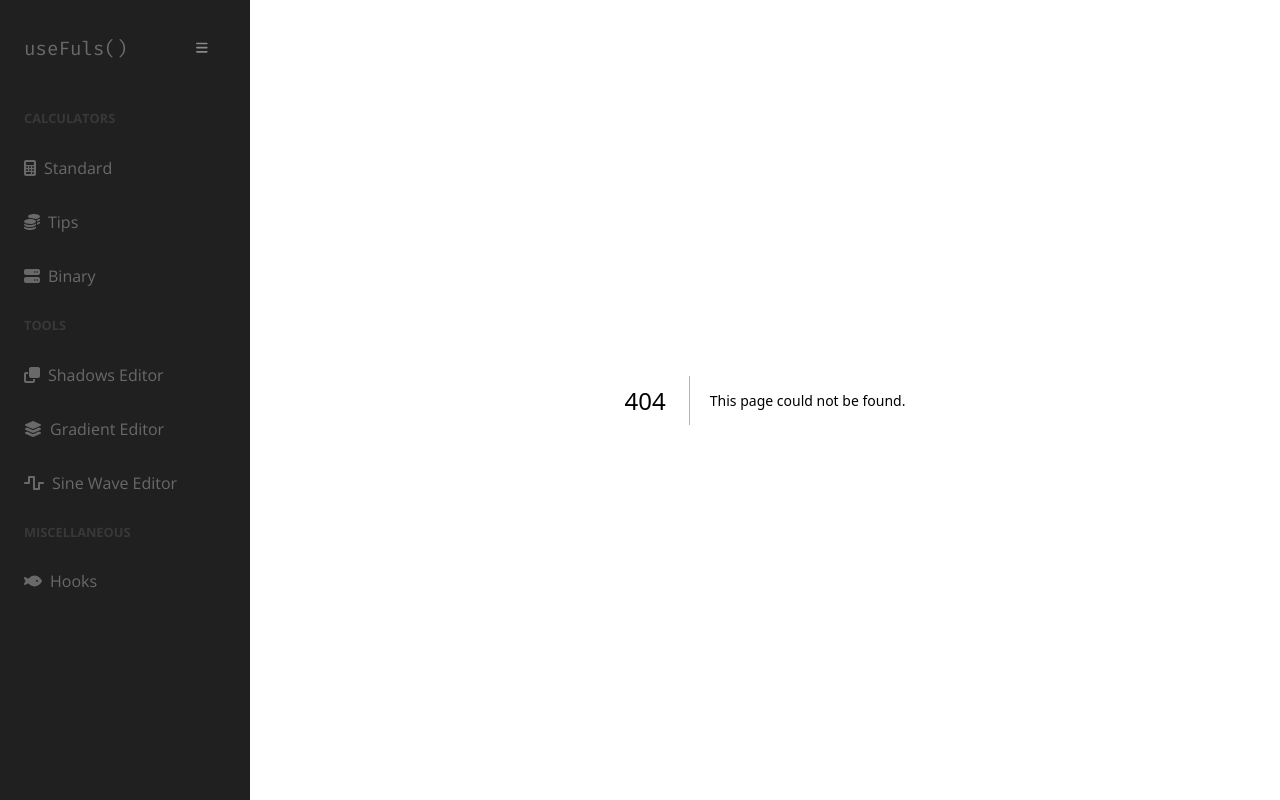
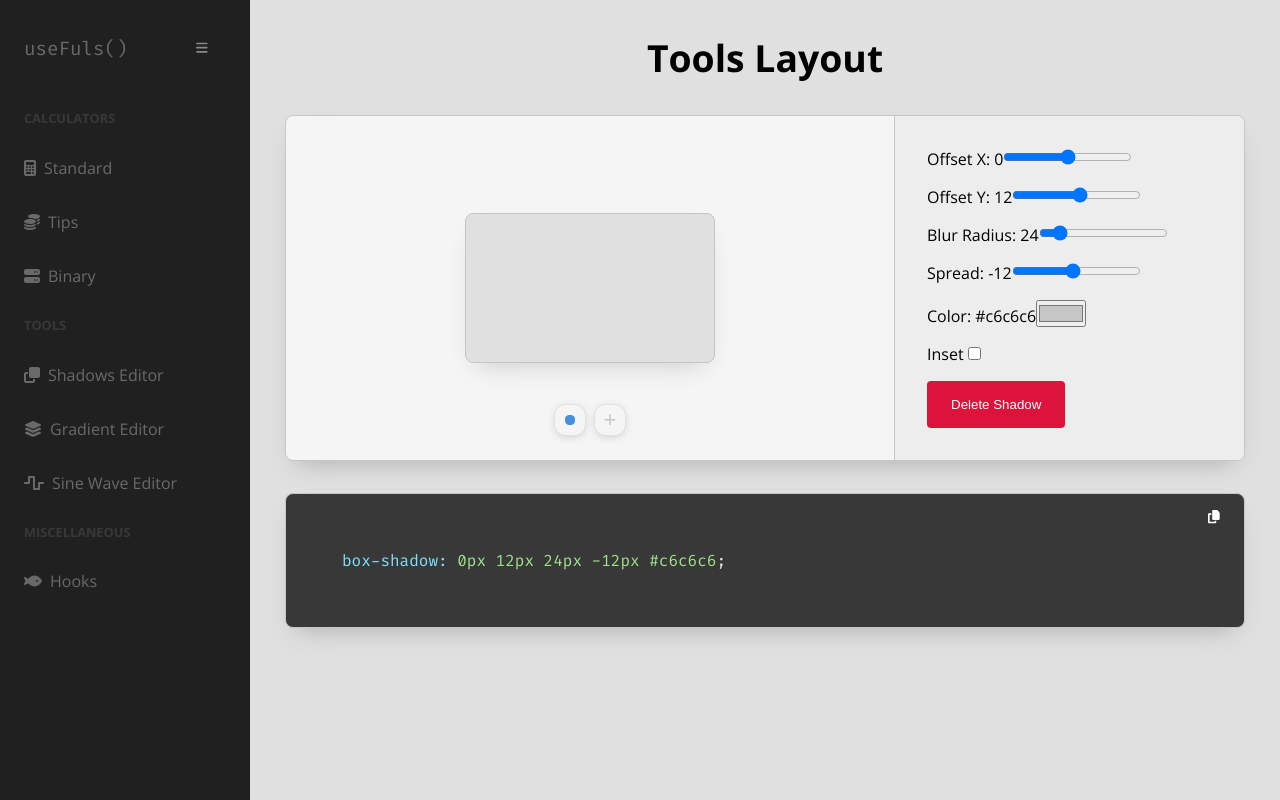
Before and after one commit to vdfuste/usefuls, a Next.js app: page /tools/shadows-editor in a window 1280 px wide. Before the commit this address had no page. Built offline with nearby package versions, Linux system fonts and the light colour scheme.

Commit message:
Shadow editor added

```diff
--- /dev/null
+++ b/src/app/tools/shadows-editor/page.jsx
@@ -0,0 +1,213 @@
+"use client";
+
+import { useState } from "react";
+import { Fira_Code } from "next/font/google";
+import style from "./style.module.scss";
+import { icons } from "@/utils/icons";
+
+const font = Fira_Code({ subsets: ["latin"] });
+
+const range = 200;
+const settings = [
+	{ type: "range", label: "Offset X: ", property: "offsetX" },
+	{ type: "range", label: "Offset Y: ", property: "offsetY" },
+	{ type: "range", label: "Blur Radius: ", property: "blur", min: 0 },
+	{ type: "range", label: "Spread: ", property: "spread" },
+	{ type: "color", label: "Color: ", property: "color" },
+	{ type: "checkbox", label: "Inset ", property: "inset" },
+];
+
+const defaultShadowStyle = {
+	offsetX: 0, offsetY: 12,
+	blur: 24, spread: -12,
+	color: "#c6c6c6",
+	inset: false
+};
+
+const settingsToCSS = sh => `${sh.offsetX}px ${sh.offsetY}px ${sh.blur}px ${sh.spread !== "0" ? sh.spread + "px" : ""} ${sh.color}${(sh.inset ? " inset" : "")}`;
+
+const ShadowBtn = ({ value, color = "#c6c6c6", inset, selected = false, onClick }) => {
+	return (
+		<button
+			className={`${style.shadowBtn} ${selected ? style.selected : ""}`}
+			style={{ boxShadow: `0px 2px 8px -2px ${color} ${inset ? "inset" : ""}` }}
+			onClick={() => onClick()}
+		>{value}</button>
+	);
+};
+
+const ShadowButtons = ({ shadows, shadowId, handleSelectShadow, handleAddShadow }) => {
+	return (
+		<div className={style.shadowButtons}>
+			<ul>
+				{console.log("Re-rendering Shadow Buttons")}
+
+				{shadows.map(({ color, inset }, index) => <li key={index}>
+					<ShadowBtn
+						color={color}
+						inset={inset}
+						selected={index === shadowId}
+						onClick={() => handleSelectShadow(index)} />
+				</li>)}
+				<li><ShadowBtn value="+" onClick={handleAddShadow} /></li>
+			</ul>
+		</div>
+	);
+};
+
+const Input = ({ type, label, value, property, min = -range, handleUpdateShadow }) => {
+	return (
+		<label>
+			<span>{label} {value}</span>
+			{type === "range" ?
+				<input
+					type="range"
+					value={value}
+					min={min}
+					max={range}
+					onChange={event => handleUpdateShadow(property, event.target.value)} />
+				:
+				(type === "checkbox" ?
+					<input
+						type="checkbox"
+						checked={value}
+						onChange={() => handleUpdateShadow(property, !value)} />
+					:
+					<input
+						type="color"
+						value={value}
+						onChange={event => handleUpdateShadow(property, event.target.value)} />
+				)
+			}
+		</label>
+	);
+};
+
+const ShadowSettings = ({ shadows, shadowId, handleUpdateShadow, handleRemoveShadow }) => {
+	return (
+		<div className={style.settings}>
+
+			{settings.map(({ type, label, property, min }) =>
+				<Input
+					key={label}
+					type={type}
+					label={label}
+					property={property}
+					value={shadows[shadowId][property]}
+					min={min}
+					handleUpdateShadow={handleUpdateShadow} />
+			)}
+			<div>
+				<button className={style.deleteBtn} onClick={handleRemoveShadow}>Delete Shadow</button>
+			</div>
+		</div>
+	);
+};
+
+const CodeBox = ({ generatedStyle }) => {
+	const generateCSS = () => {
+		const _style = generatedStyle.split(", ");
+
+		if (_style.length === 1) return <p>
+			<span className={style.property}>box-shadow: </span>
+			<span className={style.params}>{_style[0]}</span>
+			<span>;</span>
+		</p>;
+
+		return <>
+			<p><span className={style.property}>box-shadow: </span></p>
+			{_style.map((s, index) => (
+				<p key={index}>
+					<span className={style.tab}></span>
+					<span className={style.params}>{s}</span>
+					<span>{index !== _style.length - 1 ? "," : ";"}</span>
+				</p>
+			))}
+		</>;
+	};
+
+	const handleCopyStyle = () => {
+		const _style = generatedStyle.search(", ") !== -1 ? "\n\t" + generatedStyle.replace(/, /g, ",\n\t") : generatedStyle;
+		navigator.clipboard.writeText(`box-shadow: ${_style};`);
+	};
+
+	return (
+		<div className={`box ${style.css} ${font.className}`}>
+			<button
+				className={style.copy}
+				onClick={handleCopyStyle}
+			>
+				{icons.copy}
+			</button>
+			<div className={style.code}>
+				{generateCSS()}
+			</div>
+		</div>
+	);
+};
+
+const ShadowEditor = () => {
+	const [shadows, setShadows] = useState([{ ...defaultShadowStyle }]);
+	const [shadowId, setShadowId] = useState(0);
+
+	const generatedStyle = (() => {
+		let _style = "";
+		shadows.forEach((shadow, index) => {
+			_style += settingsToCSS(shadow);
+			if (index !== shadows.length - 1) _style += ", ";
+		});
+
+		return _style;
+	})();
+
+	const handleUpdateShadow = (property, value) => {
+		const _shadows = [...shadows];
+		_shadows[shadowId][property] = value;
+
+		setShadows(_shadows);
+	};
+
+	const handleAddShadow = () => {
+		setShadows([...shadows, { ...defaultShadowStyle }]);
+	};
+
+	const handleRemoveShadow = () => {
+		if (shadows.length === 1) return;
+
+		const _shadows = [...shadows];
+		_shadows.splice(shadowId, 1);
+
+		if (shadowId === _shadows.length) setShadowId(_shadows.length - 1);
+		setShadows(_shadows);
+	};
+
+	const handleSelectShadow = id => {
+		setShadowId(id);
+	};
+
+	return (
+		<div className={style.shadowEditor}>
+			<div className={`box ${style.editor}`}>
+				<div className={style.left}>
+					<div className={style.thingy} style={{ boxShadow: generatedStyle }}>
+					</div>
+					<ShadowButtons
+						shadows={shadows}
+						shadowId={shadowId}
+						handleSelectShadow={handleSelectShadow}
+						handleAddShadow={handleAddShadow} />
+				</div>
+				<div className={style.right}>
+					<ShadowSettings
+						shadows={shadows}
+						shadowId={shadowId}
+						handleUpdateShadow={handleUpdateShadow}
+						handleRemoveShadow={handleRemoveShadow} />
+				</div>
+			</div>
+			<CodeBox generatedStyle={generatedStyle} />
+		</div >
+	);
+};
+
+export default ShadowEditor;
--- /dev/null
+++ b/src/app/tools/shadows-editor/style.module.scss
@@ -0,0 +1,137 @@
+@import "@/styles/colors";
+@import "@/styles/sizes";
+
+.shadowEditor {
+	flex-direction: column;
+	gap: $spacing-xl;
+
+	$width: 960px;
+
+	.editor {
+		width: $width;
+
+		.left {
+			position: relative;
+
+			flex-direction: column;
+			align-items: center;
+			justify-content: center;
+			flex-grow: 1;
+
+			overflow: hidden;
+
+			.thingy {
+				width: 250px;
+				height: 150px;
+
+				background-color: $gray-200;
+				border: 1px solid $gray-300;
+				border-radius: 8px;
+			}
+
+			.shadowButtons {
+				position: absolute;
+				bottom: 0;
+
+				// display: none;
+				justify-content: center;
+
+				ul {
+					margin-bottom: $spacing-lg;
+					display: flex;
+					gap: $spacing-sm;
+					list-style-type: none;
+
+					li {
+						.shadowBtn {
+							width: 32px;
+							height: 32px;
+							padding: 0;
+
+							display: flex;
+							align-items: center;
+							justify-content: center;
+
+							font-size: 16pt;
+
+							background-color: $gray-100;
+							border: 1px solid $gray-200;
+							border-radius: 35%;
+							color: $gray-300;
+
+							&.selected::after {
+								content: "";
+								width: 35%;
+								height: 35%;
+								background-color: $primary-color;
+								border-radius: 40%;
+							}
+						}
+					}
+				}
+			}
+		}
+
+		.right {
+			width: 350px;
+			padding: $spacing-xl;
+
+			background-color: lighten($gray-200, 5%);
+			border-left: 1px solid $border-color;
+
+			.settings {
+				width: 100%;
+				flex-direction: column;
+				gap: $spacing-md;
+
+				.row {
+					flex-direction: column;
+				}
+
+				.deleteBtn {
+					background-color: crimson;
+				}
+			}
+		}
+	}
+
+	.css {
+		width: $width;
+		padding: $spacing-3x;
+		position: relative;
+
+		font-size: 1rem;
+
+		background-color: $gray-800;
+		color: $gray-200;
+		overflow: hidden;
+
+		.code {
+			flex-direction: column;
+
+			.tab {
+				width: 2.45rem;
+				display: inline-block;
+			}
+
+			.property {
+				color: #7fdffc;
+			}
+
+			.params {
+				color: #9de288;
+			}
+		}
+
+		.copy {
+			top: 0;
+			right: 0;
+			position: absolute;
+			background-color: transparent;
+
+			&:hover {
+				background-color: $gray-700;
+			}
+		}
+	}
+}
```
